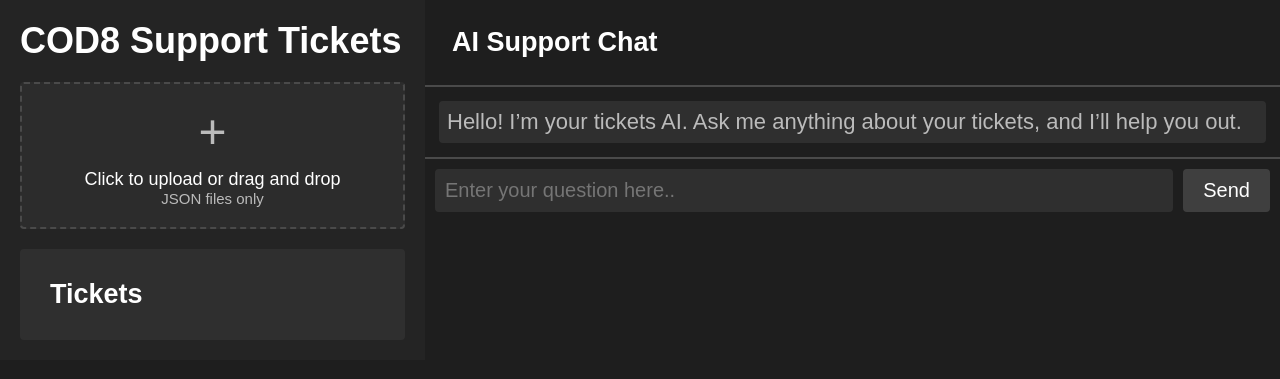
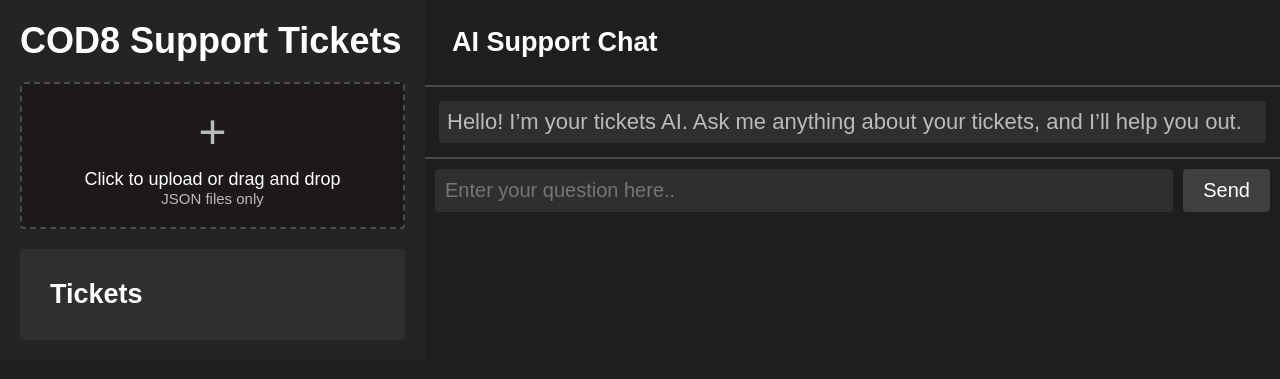
Before and after one commit to wsxcodes/cod8-tickets-ai, a FastAPI app: page / in a window 1280 px wide. Shown: the top 379 px of the page. Run offline with FastAPI, Linux system fonts and the light colour scheme; data that the repository does not hold is empty.

Commit message:
fix: update upload area background color and adjust padding for improved layout

```diff
--- a/templates/index.html
+++ b/templates/index.html
@@ -41,7 +41,7 @@
     }
     .upload-area {
       border: 2px dashed #4a4a4a;
-      background-color: #2c2c2c;
+      background-color: #1e1919;
       border-radius: 4px;
       padding: 20px;
       text-align: center;
@@ -140,7 +140,7 @@
       background-color: #90EE90;
       color: #000;
       border-radius: 4px;
-      padding: 10px;
+      padding: 16px;
       text-align: right;
       margin: 0 25px 10px auto;  /* increased right margin by 5px */
       max-width: 60%;
```
